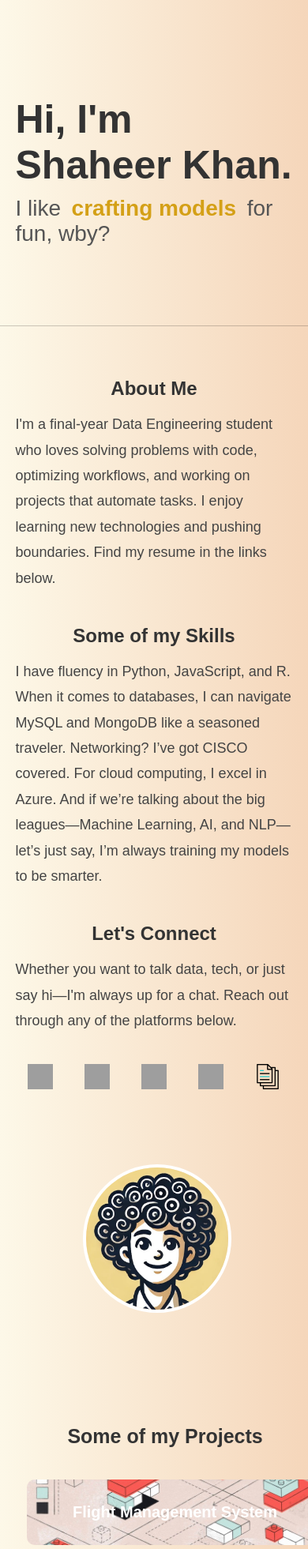
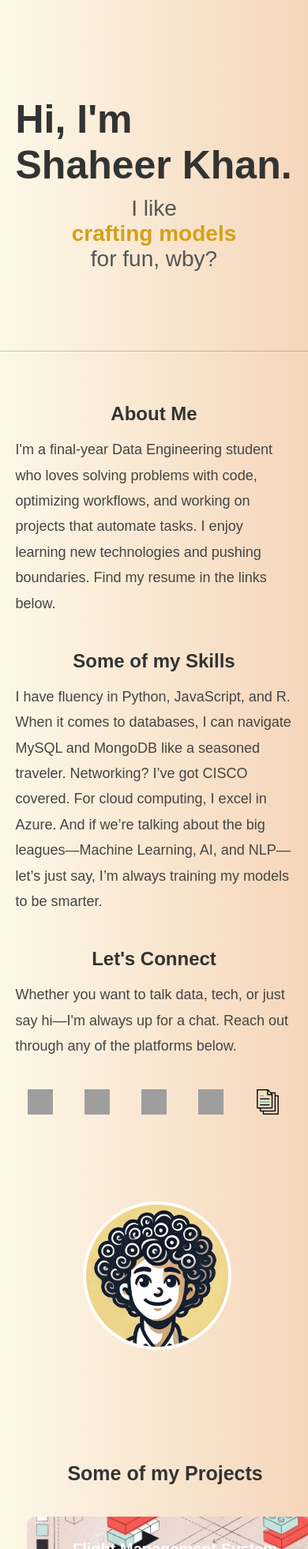
Before and after one commit to shaheersighs/my-portfolio, a React app: page / in a window 390 px wide. Shown: the top 1961 px of the page at 79% size. Built offline with nearby package versions, Linux system fonts and the light colour scheme; grey boxes are pictures that could not be loaded.

Commit message:
Made website mobile responsive

```diff
--- a/src/styles.css
+++ b/src/styles.css
@@ -184,6 +184,22 @@ body {
         align-items: center;
     }
 
+    /* Move Profile Picture Right Below the Subheading */
+    .profile-picture {
+        width: 180px; /* Adjust size */
+        height: 180px;
+        border-radius: 50%;
+        margin-top: 15px; /* Space from subheading */
+        margin-bottom: 20px; /* Space before the next section */
+    }
+
+    /* Ensure Subheading and Profile are Together */
+    .subheading {
+        display: flex;
+        flex-direction: column;
+        align-items: center;
+    }
+
     .projects-grid {
         grid-template-columns: 1fr; /* Make project buttons stack */
         gap: 15px; /* Reduce gap for better spacing */
@@ -195,12 +211,6 @@ body {
         padding: 30px; /* Adjust padding */
     }
 
-    .profile-picture {
-        width: 180px; /* Adjust size */
-        height: 180px;
-        margin-bottom: 20px;
-    }
-
     .contact-links {
         flex-wrap: wrap; /* Allow icons to wrap */
         justify-content: center;
```
